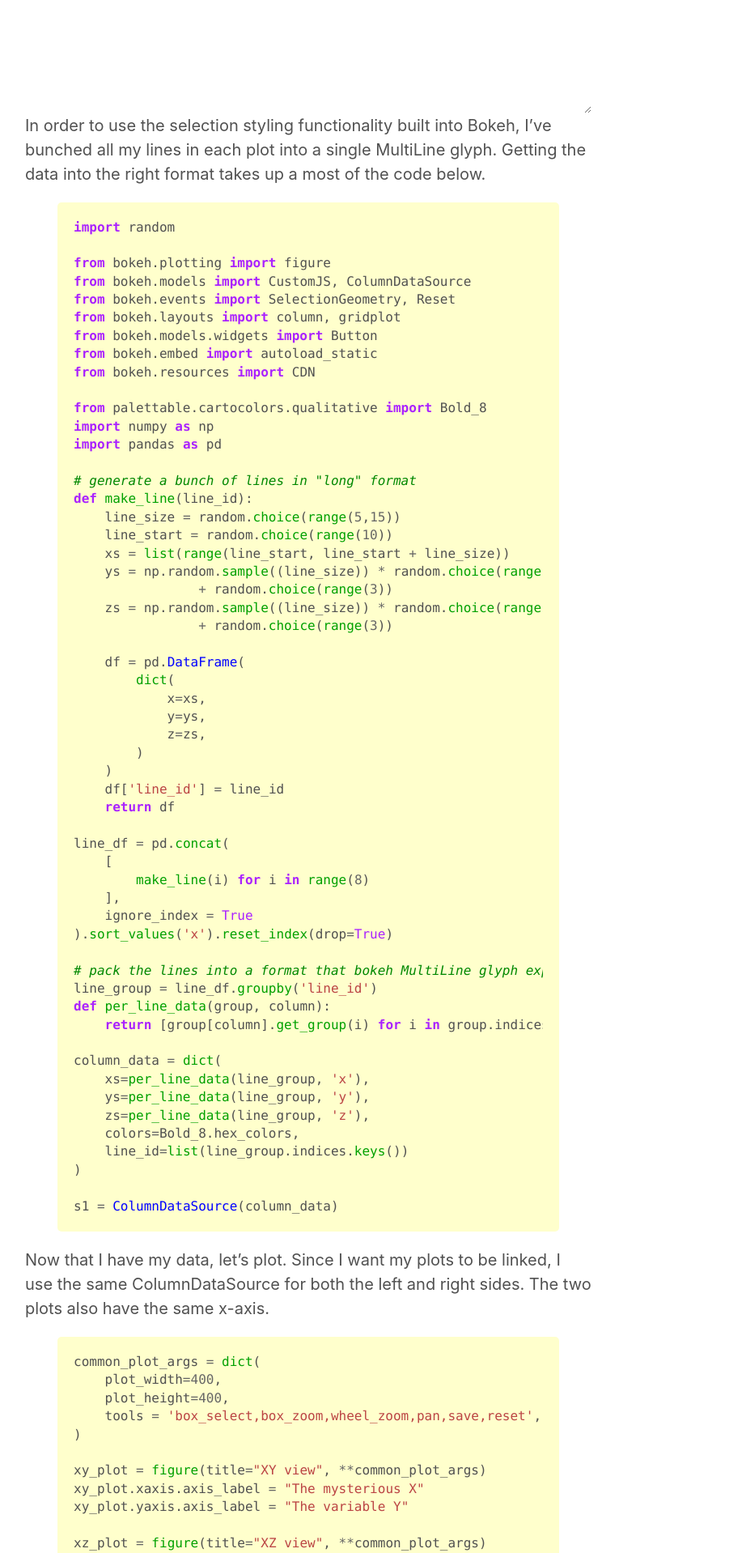
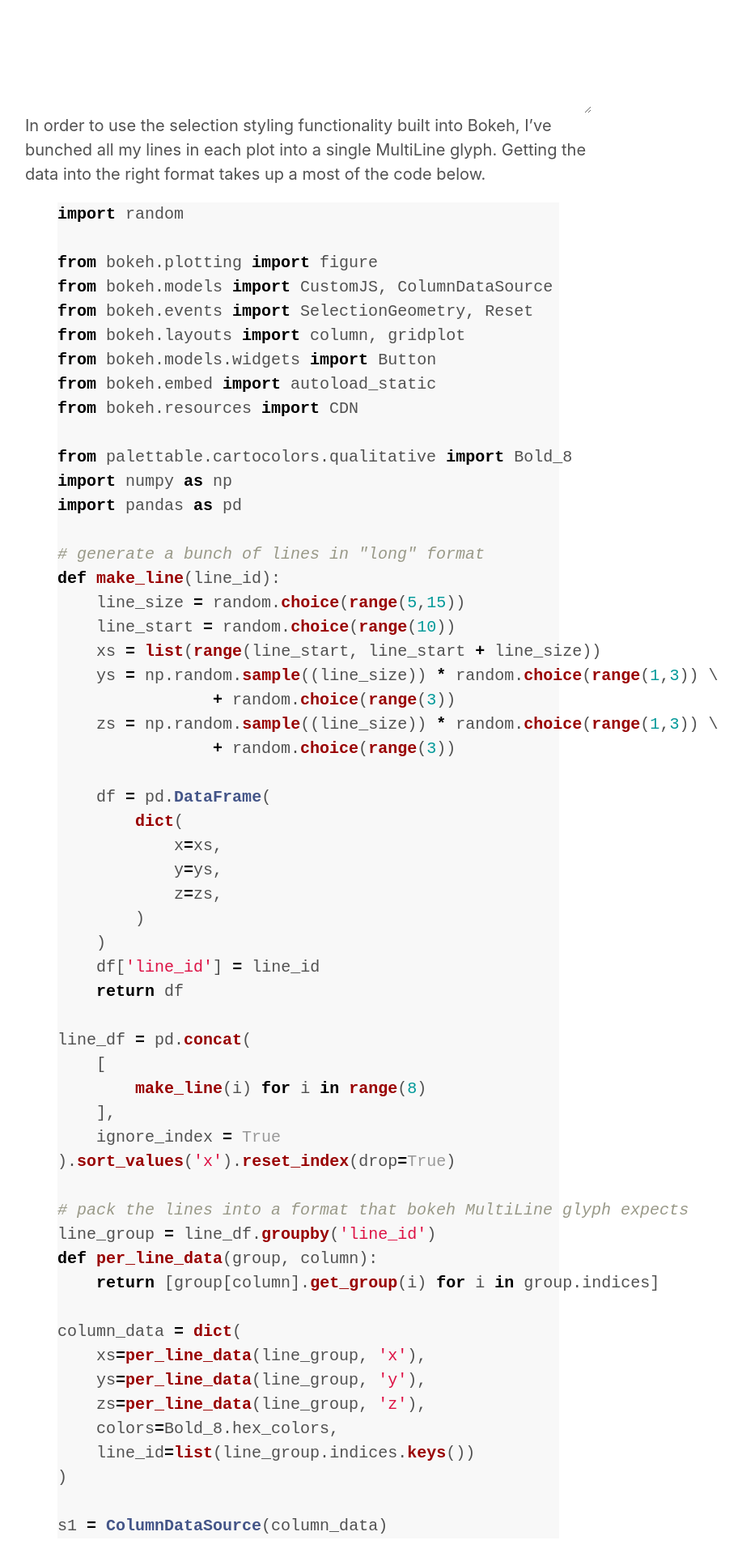
Before and after one commit to j-carson/j-carson.github.io, a Jekyll site: the page built from _posts/2020-11-23-Bokeh-Plot.md, in a window 1280 px wide. Shown: the part 1023-2941 px from the top of the page at 81% size, without its empty margins (259-1176 px from the left). Built offline with Jekyll 4.4.1, drawn with Linux system fonts in a browser that asks for light colours; a script that is not in the unit is left out; some of the changed text lies outside the part shown.

Commit message:
tone down bright yellow code boxes

```diff
--- a/_sass/_code.scss
+++ b/_sass/_code.scss
@@ -1,140 +1,209 @@
-// Code
-//
-// Inline and block-level code snippets. Includes tweaks to syntax highlighted
-// snippets from Pygments/Rouge and Gist embeds.
-
-code,
-pre {
-  font-family: $code-font-family;
+.highlight table td { padding: 5px; }
+.highlight table pre { margin: 0; }
+.highlight .cm {
+  color: #999988;
+  font-style: italic;
 }
-
-code {
-  padding: .25em .5em;
-  font-size: 85%;
-  color: $code-color;
-  background-color: #f9f9f9;
-  border-radius: 3px;
+.highlight .cp {
+  color: #999999;
+  font-weight: bold;
 }
-
-pre {
-  margin-top: 0;
-  margin-bottom: 1rem;
+.highlight .c1 {
+  color: #999988;
+  font-style: italic;
 }
-
-pre code {
-  padding: 0;
-  font-size: 100%;
-  color: inherit;
-  background-color: transparent;
+.highlight .cs {
+  color: #999999;
+  font-weight: bold;
+  font-style: italic;
 }
-
-// Pygments via Jekyll
+.highlight .c, .highlight .ch, .highlight .cd, .highlight .cpf {
+  color: #999988;
+  font-style: italic;
+}
+.highlight .err {
+  color: #a61717;
+  background-color: #e3d2d2;
+}
+.highlight .gd {
+  color: #000000;
+  background-color: #ffdddd;
+}
+.highlight .ge {
+  color: #000000;
+  font-style: italic;
+}
+.highlight .gr {
+  color: #aa0000;
+}
+.highlight .gh {
+  color: #999999;
+}
+.highlight .gi {
+  color: #000000;
+  background-color: #ddffdd;
+}
+.highlight .go {
+  color: #888888;
+}
+.highlight .gp {
+  color: #555555;
+}
+.highlight .gs {
+  font-weight: bold;
+}
+.highlight .gu {
+  color: #aaaaaa;
+}
+.highlight .gt {
+  color: #aa0000;
+}
+.highlight .kc {
+  color: #000000;
+  font-weight: bold;
+}
+.highlight .kd {
+  color: #000000;
+  font-weight: bold;
+}
+.highlight .kn {
+  color: #000000;
+  font-weight: bold;
+}
+.highlight .kp {
+  color: #000000;
+  font-weight: bold;
+}
+.highlight .kr {
+  color: #000000;
+  font-weight: bold;
+}
+.highlight .kt {
+  color: #445588;
+  font-weight: bold;
+}
+.highlight .k, .highlight .kv {
+  color: #000000;
+  font-weight: bold;
+}
+.highlight .mf {
+  color: #009999;
+}
+.highlight .mh {
+  color: #009999;
+}
+.highlight .il {
+  color: #009999;
+}
+.highlight .mi {
+  color: #009999;
+}
+.highlight .mo {
+  color: #009999;
+}
+.highlight .m, .highlight .mb, .highlight .mx {
+  color: #009999;
+}
+.highlight .sb {
+  color: #d14;
+}
+.highlight .sc {
+  color: #d14;
+}
+.highlight .sd {
+  color: #d14;
+}
+.highlight .s2 {
+  color: #d14;
+}
+.highlight .se {
+  color: #d14;
+}
+.highlight .sh {
+  color: #d14;
+}
+.highlight .si {
+  color: #d14;
+}
+.highlight .sx {
+  color: #d14;
+}
+.highlight .sr {
+  color: #009926;
+}
+.highlight .s1 {
+  color: #d14;
+}
+.highlight .ss {
+  color: #990073;
+}
+.highlight .s, .highlight .sa, .highlight .dl {
+  color: #d14;
+}
+.highlight .na {
+  color: #008080;
+}
+.highlight .bp {
+  color: #999999;
+}
+.highlight .nb {
+  color: #0086B3;
+}
+.highlight .nc {
+  color: #445588;
+  font-weight: bold;
+}
+.highlight .no {
+  color: #008080;
+}
+.highlight .nd {
+  color: #3c5d5d;
+  font-weight: bold;
+}
+.highlight .ni {
+  color: #800080;
+}
+.highlight .ne {
+  color: #990000;
+  font-weight: bold;
+}
+.highlight .nf, .highlight .fm {
+  color: #990000;
+  font-weight: bold;
+}
+.highlight .nl {
+  color: #990000;
+  font-weight: bold;
+}
+.highlight .nn {
+  color: #555555;
+}
+.highlight .nt {
+  color: #000080;
+}
+.highlight .vc {
+  color: #008080;
+}
+.highlight .vg {
+  color: #008080;
+}
+.highlight .vi {
+  color: #008080;
+}
+.highlight .nv, .highlight .vm {
+  color: #008080;
+}
+.highlight .ow {
+  color: #000000;
+  font-weight: bold;
+}
+.highlight .o {
+  color: #000000;
+  font-weight: bold;
+}
+.highlight .w {
+  color: #bbbbbb;
+}
 .highlight {
-  padding: 1rem;
-  margin-bottom: 1rem;
-  font-size: .8rem;
-  line-height: 1.4;
-  background-color: #ffffcc;
-  border-radius: .25rem;
-
-  pre {
-    margin-bottom: 0;
-    overflow-x: auto;
-  }
-
-  .lineno {
-    display: inline-block; // Ensures the null space also isn't selectable
-    padding-right: .75rem;
-    padding-left: .25rem;
-    color: #999;
-    // Make sure numbers aren't selectable
-    -webkit-user-select: none;
-       -moz-user-select: none;
-            user-select: none;
-  }
+  background-color: #f8f8f8;
 }
-
-
-// Gist via GitHub Pages
-// .gist .gist-file {
-//   font-family: Menlo, Monaco, "Courier New", monospace !important;
-// }
-// .gist .markdown-body {
-//   padding: 15px;
-// }
-// .gist pre {
-//   padding: 0;
-//   background-color: transparent;
-// }
-// .gist .gist-file .gist-data {
-//   font-size: .8rem !important;
-//   line-height: 1.4;
-// }
-// .gist code {
-//   padding: 0;
-//   color: inherit;
-//   background-color: transparent;
-//   border-radius: 0;
-// }
-
-.highlight .hll { background-color: #ffffcc }
-.highlight .c { color: #008800; font-style: italic } /* Comment */
-.highlight .err { border: 1px solid #FF0000 } /* Error */
-.highlight .k { color: #AA22FF; font-weight: bold } /* Keyword */
-.highlight .o { color: #666666 } /* Operator */
-.highlight .cm { color: #008800; font-style: italic } /* Comment.Multiline */
-.highlight .cp { color: #008800 } /* Comment.Preproc */
-.highlight .c1 { color: #008800; font-style: italic } /* Comment.Single */
-.highlight .cs { color: #008800; font-weight: bold } /* Comment.Special */
-.highlight .gd { color: #A00000 } /* Generic.Deleted */
-.highlight .ge { font-style: italic } /* Generic.Emph */
-.highlight .gr { color: #FF0000 } /* Generic.Error */
-.highlight .gh { color: #000080; font-weight: bold } /* Generic.Heading */
-.highlight .gi { color: #00A000 } /* Generic.Inserted */
-.highlight .go { color: #808080 } /* Generic.Output */
-.highlight .gp { color: #000080; font-weight: bold } /* Generic.Prompt */
-.highlight .gs { font-weight: bold } /* Generic.Strong */
-.highlight .gu { color: #800080; font-weight: bold } /* Generic.Subheading */
-.highlight .gt { color: #0040D0 } /* Generic.Traceback */
-.highlight .kc { color: #AA22FF; font-weight: bold } /* Keyword.Constant */
-.highlight .kd { color: #AA22FF; font-weight: bold } /* Keyword.Declaration */
-.highlight .kn { color: #AA22FF; font-weight: bold } /* Keyword.Namespace */
-.highlight .kp { color: #AA22FF } /* Keyword.Pseudo */
-.highlight .kr { color: #AA22FF; font-weight: bold } /* Keyword.Reserved */
-.highlight .kt { color: #00BB00; font-weight: bold } /* Keyword.Type */
-.highlight .m { color: #666666 } /* Literal.Number */
-.highlight .s { color: #BB4444 } /* Literal.String */
-.highlight .na { color: #BB4444 } /* Name.Attribute */
-.highlight .nb { color: #AA22FF } /* Name.Builtin */
-.highlight .nc { color: #0000FF } /* Name.Class */
-.highlight .no { color: #880000 } /* Name.Constant */
-.highlight .nd { color: #AA22FF } /* Name.Decorator */
-.highlight .ni { color: #999999; font-weight: bold } /* Name.Entity */
-.highlight .ne { color: #D2413A; font-weight: bold } /* Name.Exception */
-.highlight .nf { color: #00A000 } /* Name.Function */
-.highlight .nl { color: #A0A000 } /* Name.Label */
-.highlight .nn { color: #0000FF; font-weight: bold } /* Name.Namespace */
-.highlight .nt { color: #008000; font-weight: bold } /* Name.Tag */
-.highlight .nv { color: #B8860B } /* Name.Variable */
-.highlight .ow { color: #AA22FF; font-weight: bold } /* Operator.Word */
-.highlight .w { color: #bbbbbb } /* Text.Whitespace */
-.highlight .mf { color: #666666 } /* Literal.Number.Float */
-.highlight .mh { color: #666666 } /* Literal.Number.Hex */
-.highlight .mi { color: #666666 } /* Literal.Number.Integer */
-.highlight .mo { color: #666666 } /* Literal.Number.Oct */
-.highlight .sb { color: #BB4444 } /* Literal.String.Backtick */
-.highlight .sc { color: #BB4444 } /* Literal.String.Char */
-.highlight .sd { color: #BB4444; font-style: italic } /* Literal.String.Doc */
-.highlight .s2 { color: #BB4444 } /* Literal.String.Double */
-.highlight .se { color: #BB6622; font-weight: bold } /* Literal.String.Escape */
-.highlight .sh { color: #BB4444 } /* Literal.String.Heredoc */
-.highlight .si { color: #BB6688; font-weight: bold } /* Literal.String.Interpol */
-.highlight .sx { color: #008000 } /* Literal.String.Other */
-.highlight .sr { color: #BB6688 } /* Literal.String.Regex */
-.highlight .s1 { color: #BB4444 } /* Literal.String.Single */
-.highlight .ss { color: #B8860B } /* Literal.String.Symbol */
-.highlight .bp { color: #AA22FF } /* Name.Builtin.Pseudo */
-.highlight .vc { color: #B8860B } /* Name.Variable.Class */
-.highlight .vg { color: #B8860B } /* Name.Variable.Global */
-.highlight .vi { color: #B8860B } /* Name.Variable.Instance */
-.highlight .il { color: #666666 } /* Literal.Number.Integer.Long */
--- a/_sass/_syntax.scss
+++ b/_sass/_syntax.scss
@@ -1,65 +1,209 @@
-.highlight .hll { background-color: #ffc; }
-.highlight .c { color: #999; } /* Comment */
-.highlight .err { color: #a00; background-color: #faa } /* Error */
-.highlight .k { color: #069; } /* Keyword */
-.highlight .o { color: #555 } /* Operator */
-.highlight .cm { color: #09f; font-style: italic } /* Comment.Multiline */
-.highlight .cp { color: #099 } /* Comment.Preproc */
-.highlight .c1 { color: #999; } /* Comment.Single */
-.highlight .cs { color: #999; } /* Comment.Special */
-.highlight .gd { background-color: #fcc; border: 1px solid #c00 } /* Generic.Deleted */
-.highlight .ge { font-style: italic } /* Generic.Emph */
-.highlight .gr { color: #f00 } /* Generic.Error */
-.highlight .gh { color: #030; } /* Generic.Heading */
-.highlight .gi { background-color: #cfc; border: 1px solid #0c0 } /* Generic.Inserted */
-.highlight .go { color: #aaa } /* Generic.Output */
-.highlight .gp { color: #009; } /* Generic.Prompt */
-.highlight .gs { } /* Generic.Strong */
-.highlight .gu { color: #030; } /* Generic.Subheading */
-.highlight .gt { color: #9c6 } /* Generic.Traceback */
-.highlight .kc { color: #069; } /* Keyword.Constant */
-.highlight .kd { color: #069; } /* Keyword.Declaration */
-.highlight .kn { color: #069; } /* Keyword.Namespace */
-.highlight .kp { color: #069 } /* Keyword.Pseudo */
-.highlight .kr { color: #069; } /* Keyword.Reserved */
-.highlight .kt { color: #078; } /* Keyword.Type */
-.highlight .m { color: #f60 } /* Literal.Number */
-.highlight .s { color: #d44950 } /* Literal.String */
-.highlight .na { color: #4f9fcf } /* Name.Attribute */
-.highlight .nb { color: #366 } /* Name.Builtin */
-.highlight .nc { color: #0a8; } /* Name.Class */
-.highlight .no { color: #360 } /* Name.Constant */
-.highlight .nd { color: #99f } /* Name.Decorator */
-.highlight .ni { color: #999; } /* Name.Entity */
-.highlight .ne { color: #c00; } /* Name.Exception */
-.highlight .nf { color: #c0f } /* Name.Function */
-.highlight .nl { color: #99f } /* Name.Label */
-.highlight .nn { color: #0cf; } /* Name.Namespace */
-.highlight .nt { color: #2f6f9f; } /* Name.Tag */
-.highlight .nv { color: #033 } /* Name.Variable */
-.highlight .ow { color: #000; } /* Operator.Word */
-.highlight .w { color: #bbb } /* Text.Whitespace */
-.highlight .mf { color: #f60 } /* Literal.Number.Float */
-.highlight .mh { color: #f60 } /* Literal.Number.Hex */
-.highlight .mi { color: #f60 } /* Literal.Number.Integer */
-.highlight .mo { color: #f60 } /* Literal.Number.Oct */
-.highlight .sb { color: #c30 } /* Literal.String.Backtick */
-.highlight .sc { color: #c30 } /* Literal.String.Char */
-.highlight .sd { color: #c30; font-style: italic } /* Literal.String.Doc */
-.highlight .s2 { color: #c30 } /* Literal.String.Double */
-.highlight .se { color: #c30; } /* Literal.String.Escape */
-.highlight .sh { color: #c30 } /* Literal.String.Heredoc */
-.highlight .si { color: #a00 } /* Literal.String.Interpol */
-.highlight .sx { color: #c30 } /* Literal.String.Other */
-.highlight .sr { color: #3aa } /* Literal.String.Regex */
-.highlight .s1 { color: #c30 } /* Literal.String.Single */
-.highlight .ss { color: #fc3 } /* Literal.String.Symbol */
-.highlight .bp { color: #366 } /* Name.Builtin.Pseudo */
-.highlight .vc { color: #033 } /* Name.Variable.Class */
-.highlight .vg { color: #033 } /* Name.Variable.Global */
-.highlight .vi { color: #033 } /* Name.Variable.Instance */
-.highlight .il { color: #f60 } /* Literal.Number.Integer.Long */
-
-.css .o,
-.css .o + .nt,
-.css .nt + .nt { color: #999; }
+.highlight table td { padding: 5px; }
+.highlight table pre { margin: 0; }
+.highlight .cm {
+  color: #999988;
+  font-style: italic;
+}
+.highlight .cp {
+  color: #999999;
+  font-weight: bold;
+}
+.highlight .c1 {
+  color: #999988;
+  font-style: italic;
+}
+.highlight .cs {
+  color: #999999;
+  font-weight: bold;
+  font-style: italic;
+}
+.highlight .c, .highlight .ch, .highlight .cd, .highlight .cpf {
+  color: #999988;
+  font-style: italic;
+}
+.highlight .err {
+  color: #a61717;
+  background-color: #e3d2d2;
+}
+.highlight .gd {
+  color: #000000;
+  background-color: #ffdddd;
+}
+.highlight .ge {
+  color: #000000;
+  font-style: italic;
+}
+.highlight .gr {
+  color: #aa0000;
+}
+.highlight .gh {
+  color: #999999;
+}
+.highlight .gi {
+  color: #000000;
+  background-color: #ddffdd;
+}
+.highlight .go {
+  color: #888888;
+}
+.highlight .gp {
+  color: #555555;
+}
+.highlight .gs {
+  font-weight: bold;
+}
+.highlight .gu {
+  color: #aaaaaa;
+}
+.highlight .gt {
+  color: #aa0000;
+}
+.highlight .kc {
+  color: #000000;
+  font-weight: bold;
+}
+.highlight .kd {
+  color: #000000;
+  font-weight: bold;
+}
+.highlight .kn {
+  color: #000000;
+  font-weight: bold;
+}
+.highlight .kp {
+  color: #000000;
+  font-weight: bold;
+}
+.highlight .kr {
+  color: #000000;
+  font-weight: bold;
+}
+.highlight .kt {
+  color: #445588;
+  font-weight: bold;
+}
+.highlight .k, .highlight .kv {
+  color: #000000;
+  font-weight: bold;
+}
+.highlight .mf {
+  color: #009999;
+}
+.highlight .mh {
+  color: #009999;
+}
+.highlight .il {
+  color: #009999;
+}
+.highlight .mi {
+  color: #009999;
+}
+.highlight .mo {
+  color: #009999;
+}
+.highlight .m, .highlight .mb, .highlight .mx {
+  color: #009999;
+}
+.highlight .sb {
+  color: #d14;
+}
+.highlight .sc {
+  color: #d14;
+}
+.highlight .sd {
+  color: #d14;
+}
+.highlight .s2 {
+  color: #d14;
+}
+.highlight .se {
+  color: #d14;
+}
+.highlight .sh {
+  color: #d14;
+}
+.highlight .si {
+  color: #d14;
+}
+.highlight .sx {
+  color: #d14;
+}
+.highlight .sr {
+  color: #009926;
+}
+.highlight .s1 {
+  color: #d14;
+}
+.highlight .ss {
+  color: #990073;
+}
+.highlight .s, .highlight .sa, .highlight .dl {
+  color: #d14;
+}
+.highlight .na {
+  color: #008080;
+}
+.highlight .bp {
+  color: #999999;
+}
+.highlight .nb {
+  color: #0086B3;
+}
+.highlight .nc {
+  color: #445588;
+  font-weight: bold;
+}
+.highlight .no {
+  color: #008080;
+}
+.highlight .nd {
+  color: #3c5d5d;
+  font-weight: bold;
+}
+.highlight .ni {
+  color: #800080;
+}
+.highlight .ne {
+  color: #990000;
+  font-weight: bold;
+}
+.highlight .nf, .highlight .fm {
+  color: #990000;
+  font-weight: bold;
+}
+.highlight .nl {
+  color: #990000;
+  font-weight: bold;
+}
+.highlight .nn {
+  color: #555555;
+}
+.highlight .nt {
+  color: #000080;
+}
+.highlight .vc {
+  color: #008080;
+}
+.highlight .vg {
+  color: #008080;
+}
+.highlight .vi {
+  color: #008080;
+}
+.highlight .nv, .highlight .vm {
+  color: #008080;
+}
+.highlight .ow {
+  color: #000000;
+  font-weight: bold;
+}
+.highlight .o {
+  color: #000000;
+  font-weight: bold;
+}
+.highlight .w {
+  color: #bbbbbb;
+}
+.highlight {
+  background-color: #f8f8f8;
+}
```
